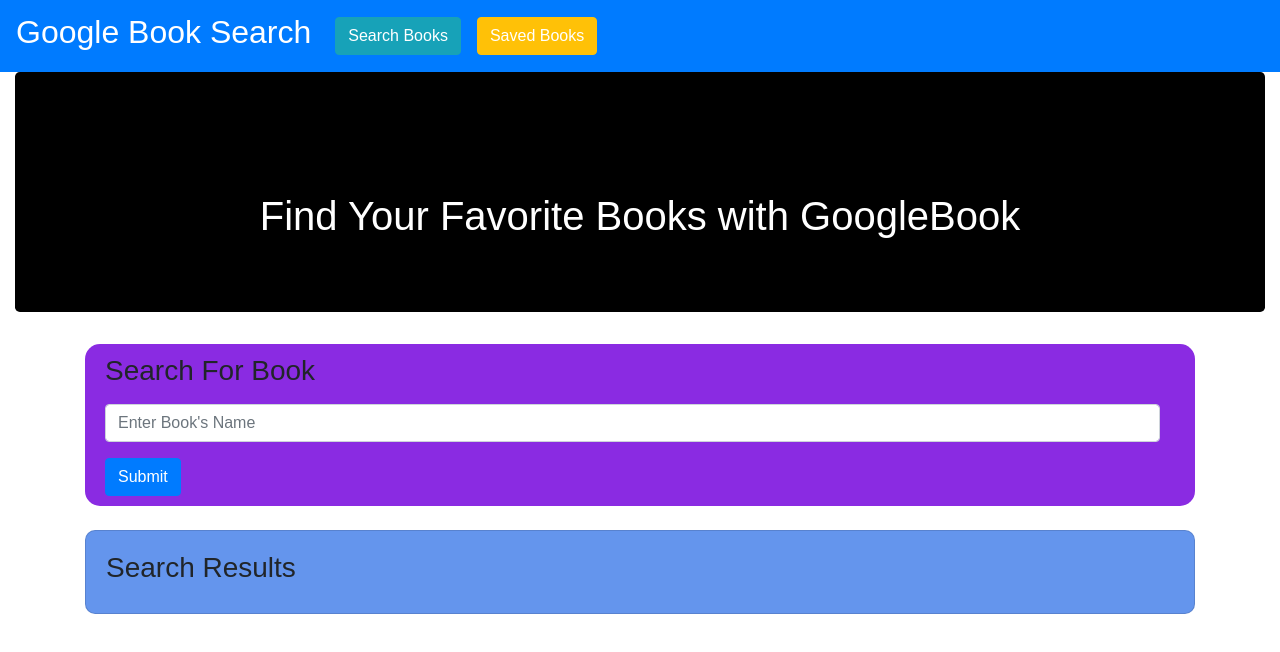
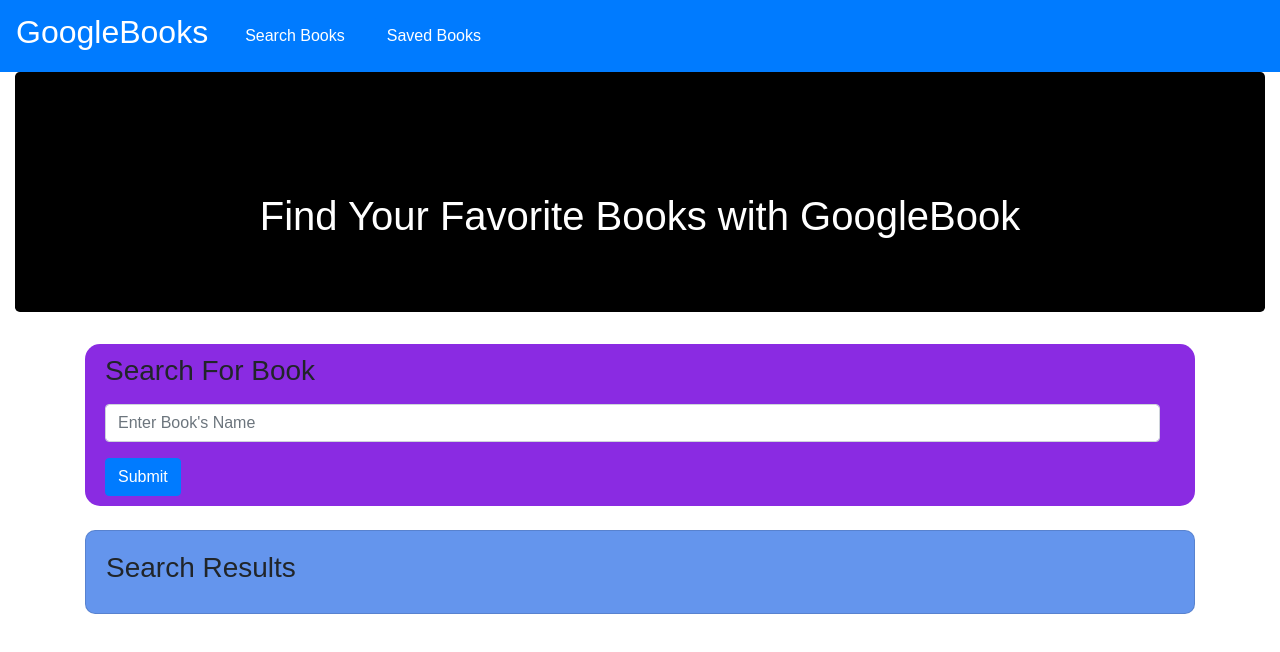
Before and after one commit to KevinJPalmer/Google-Books, a React (Create React App) app in the folder client/: page / in a window 1280 px wide. Shown: the top 652 px of the page. Built offline with nearby package versions, Linux system fonts and the light colour scheme; a web font is replaced by a local one.

Commit message:
buttonn cahnges

```diff
--- a/client/src/components/Nav/index.js
+++ b/client/src/components/Nav/index.js
@@ -4,15 +4,15 @@
     return (
         <nav className="navbar navbar-expand-lg navbar-primary bg-primary">
             <a className="navbar-brand" href="/">
-                <h2 className="text-white">Google Book Search</h2>
+                <h2 className="text-white">GoogleBooks</h2>
             </a>
             <div id="navbarNav">
                 <ul className="navbar-nav">
                     <li className="nav-item" id="home">
-                        <a className="nav-link" href="/"><button type="button" className="btn btn-info text-white">Search Books</button></a>
+                        <a className="nav-link" href="/"><button type="button" className="btn btn-sucess text-white">Search Books</button></a>
                     </li>
                     <li className="nav-item" id="report">
-                        <a className="nav-link" href="/saved"><button type="button" className="btn btn-warning text-white">Saved Books</button></a>
+                        <a className="nav-link" href="/saved"><button type="button" className="btn btn-primary text-white">Saved Books</button></a>
                     </li>
                 </ul>
             </div>
```
